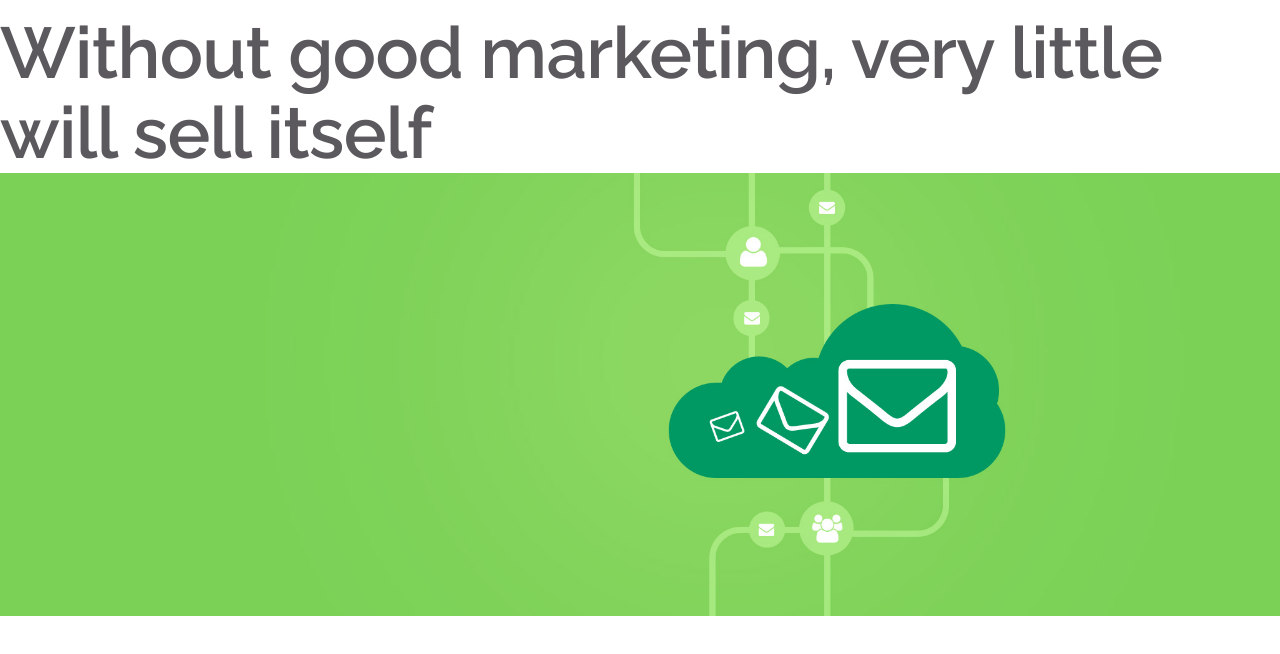
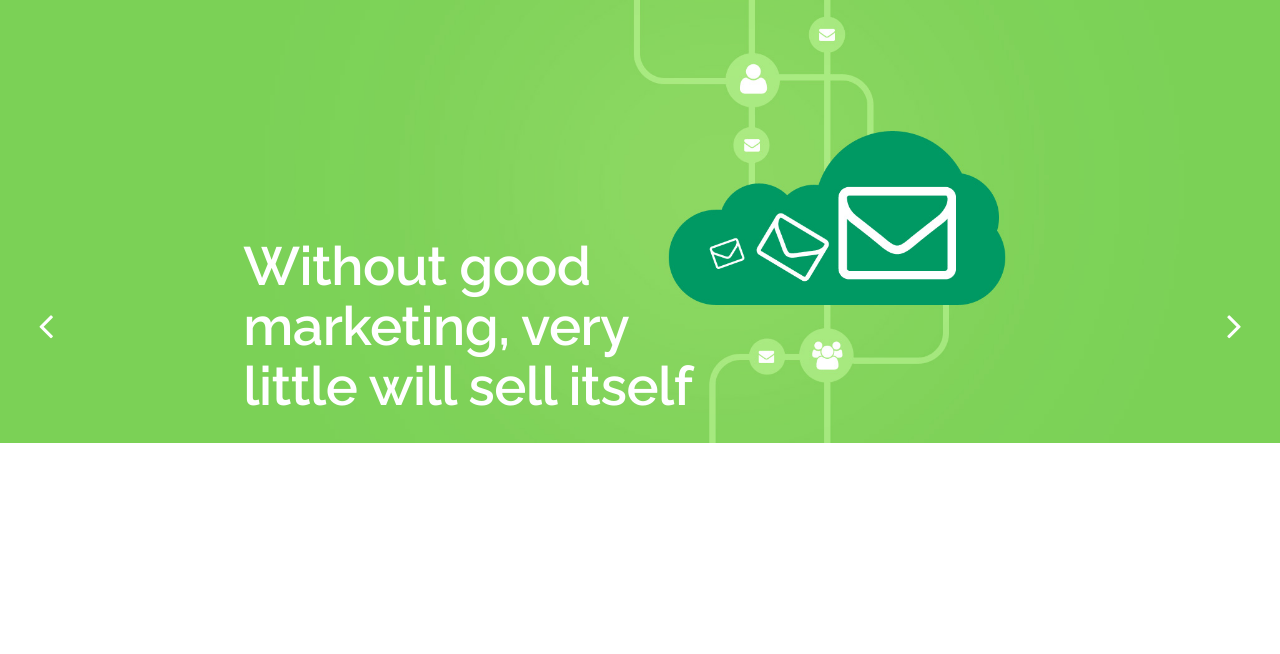
Before and after one commit to mjoynes-wombat-web/WSP-projectTemplate-master, a plain HTML site: page components/1/component.html in a window 1280 px wide. Drawn offline with nearby package versions, Linux system fonts and the light colour scheme.

Commit message:
Completed setup of carousel with 2 slides.

```diff
--- a/components/1/component.css
+++ b/components/1/component.css
@@ -4,16 +4,20 @@
 
 body {
     font-family: "Helvetica Neue",Helvetica,Arial,sans-serif;
-    font-size: 14px;
-    line-height:1.42857143;
+    font-size: 10.5px;
+    line-height:1.07;
+    /*font-size: 14px;*/
+    /*line-height:1.42857143;*/
     color:#333;
 }
 
 body main article {
-    padding-top:13px;
-    height:869px;
-    position:absolute;
-    width:2511px;
+    height:652px;
+    position:relative;
+    width:1884px;
+    /*height:869px;*/
+    /*position:absolute;*/
+    /*width:2511px;*/
     overflow:hidden;
     max-width:100%;
 }
@@ -25,12 +29,52 @@ body main article img {
 }
 
 body main article p {
-    line-height:80px;
+    line-height:60px;
+    /*line-height:80px;*/
     display:block;
-    letter-spacing: -0.7px;
+    letter-spacing: -0.525px;
+    /*letter-spacing: -0.7px;*/
     font-family: 'Raleway', sans-serif;
     font-weight: 600;
     font-style: normal;
-    color: #5b595d;
-    font-size:72px;
+    color: #ffffff;
+    font-size:54px;
+    width: 467.4px;
+    /*font-size:72px;*/
+    /*width: 623px;*/
+    top:50%;
+    left: 19%;
+    position:absolute;
+    transform: translateY(-50%);
 }
+
+body main article a.fa{
+    top:50%;
+    z-index:3;
+    font-size:0;
+    position:absolute;
+    transform: translateY(-50%);
+}
+
+body main article a {
+    color:#fff;
+    cursor: pointer;
+}
+
+body main article a.prev{
+    left: 3%;
+}
+
+body main article a.next{
+    right:3%;
+}
+
+body main article a::before{
+    font-size:41.2px;
+    /*font-size:55px;*/
+    line-height:1;
+}
+
+body main article a:hover{
+    color:#333;
+}
--- a/components/1/component.html
+++ b/components/1/component.html
@@ -1,12 +1,15 @@
 <!DOCTYPE html>
 <html>
 <head>
-	<title>WSP Component: Firstname Lastname</title>
+	<title>WSP Component: Simeon Smithe</title>
 
+    <meta name="viewport" content="width=device-width, initial-scale=1.0">
+    <link rel="stylesheet" href="https://maxcdn.bootstrapcdn.com/font-awesome/4.5.0/css/font-awesome.min.css">
     <link href='https://fonts.googleapis.com/css?family=Raleway:600' rel='stylesheet' type='text/css'>
 	<link rel="stylesheet" type="text/css" href="../../css/reset.css" />
 	<link rel="stylesheet" type="text/css" href="component.css" />
-
+    <script src="https://ajax.googleapis.com/ajax/libs/jquery/1.11.3/jquery.min.js"></script>
+    <script src="script.js"></script>
 
 </head>
 <body>
@@ -14,8 +17,21 @@
 	<!-- Component -->
 	<main>
         <article>
-            <p>Without good marketing, very little will sell itself</p>
-            <img src="img/heroBG-slide1.jpg" alt="Web marketing flow image."/>
+            <ul>
+                <li>
+                    <p>Without good marketing, very little will sell itself</p>
+                    <img src="img/heroBG-slide1.jpg" alt="Web marketing flow image."/>
+                </li>
+                <li style="display:none;">
+                    <p>Business has only two functions- marketing and innovation</p>
+                    <img src="img/heroBG-slide2.jpg" alt="Thumbs up image.."/>
+                </li>
+            </ul>
+
+            <div>
+                <a class="fa fa-angle-left prev">Prev</a>
+                <a class="fa fa-angle-right next">Next</a>
+            </div>
         </article>
     </main>
 	<!-- End Component -->
--- /dev/null
+++ b/components/1/script.js
@@ -0,0 +1,19 @@
+/**
+ * Created by Simeon on 12/6/2015.
+ */
+$(document).ready( function() {
+
+    $('.next').click(function () {
+        var $visibleSlide = $('ul li:visible');
+        $visibleSlide.fadeOut();
+        $visibleSlide.next().fadeIn();
+    });
+
+    $('.prev').click(function () {
+        var $visibleSlide = $('ul li:visible');
+        $visibleSlide.fadeOut();
+        $visibleSlide.prev().fadeIn();
+
+    })
+
+});
```
Also changed, not shown: components/1/img/heroBG-slide2.jpg (added).
